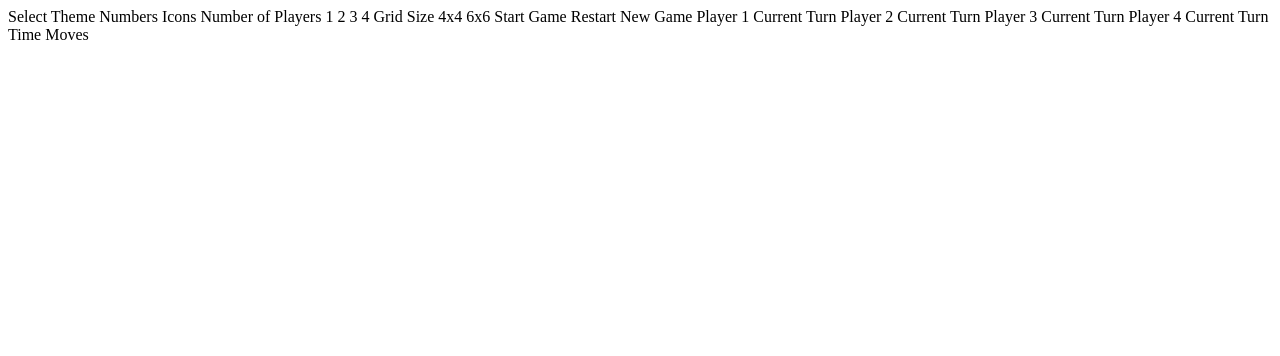
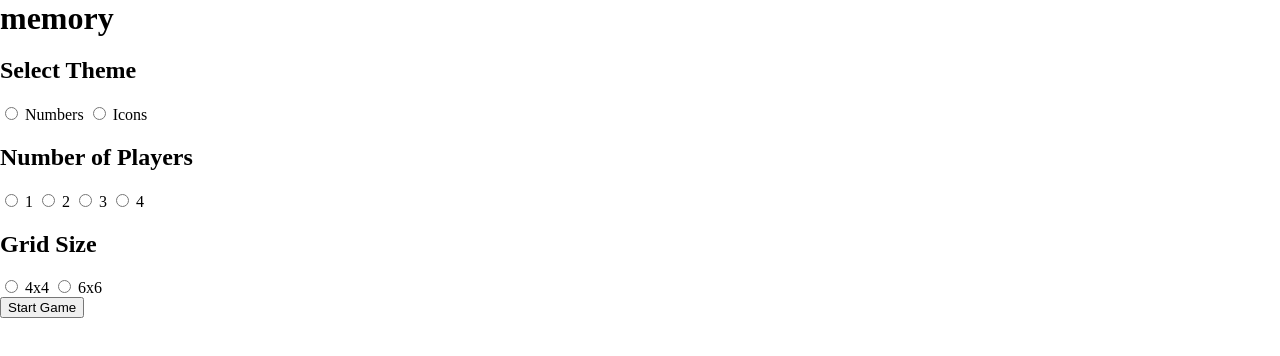
Before and after one commit to solomonnyamson/memory-game, a plain HTML site: page index.html in a window 1280 px wide. Drawn offline with Linux system fonts and the light colour scheme.

Commit message:
feat: Complete markup of game setup screen

```diff
--- a/index.html
+++ b/index.html
@@ -3,19 +3,68 @@
 <head>
   <meta charset="UTF-8">
   <meta name="viewport" content="width=device-width, initial-scale=1.0">
+  <meta name="author" content="Solomon Nyamson">
+  <meta name="description" content="Memory Game Website">
 
   <link rel="icon" type="image/png" sizes="32x32" href="./assets/favicon-32x32.png">
+  <link rel="stylesheet" href="style.css">
 
   <title>Frontend Mentor | Memory game</title>
 </head>
 <body>
 
   <!-- Game setup start -->
+  <div class="wrapper">
+    <h1 class="game-title">memory</h1>
+    <div class="game-board">
+      <div class="game-board__theme">
+        <h2>Select Theme</h2>
+        <label for="numbers" name="theme">
+          <input type="radio" name="theme" id="numbers">
+          Numbers
+        </label>
+        <label for="icons" name="theme">
+          <input type="radio" name="theme" id="icons">
+          Icons
+        </label>
+      </div>
+      <div class="game-board__player">
+        <h2>Number of Players</h2>
+        <label for="1" name="player">
+          <input type="radio" name="player" id="1">
+          1
+        </label>
+        <label for="2" name="player">
+          <input type="radio" name="player" id="2">
+          2
+        </label>
+        <label for="3" name="player">
+          <input type="radio" name="player" id="3">
+          3
+        </label>
+        <label for="4" name="player">
+          <input type="radio" name="player" id="4">
+          4
+        </label>
+      </div>
+      <div class="game-board__size">
+        <h2>Grid Size</h2>
+        <label for="4x4" name="size">
+          <input type="radio" name="size" id="4x4">
+          4x4
+        </label>
+        <label for="6x6" name="size">
+          <input type="radio" name="size" id="6x6">
+          6x6
+        </label>
+      </div>
+      <div class="game-board__button">
+        <button>Start Game</button>
+      </div>
+    </div>
+  </div>
 
-  Select Theme
-  Numbers
-  Icons
-
+<!--
   Number of Players
   1
   2
@@ -26,41 +75,41 @@
   4x4
   6x6
 
-  Start Game
+  Start Game -->
 
   <!-- Game setup end -->
 
   <!-- Game board start -->
 
-  Restart
-  New Game
+  <!-- Restart
+  New Game -->
 
   <!-- Multiplayer scores start -->
 
-  Player 1
+  <!-- Player 1 -->
   <!-- P1 score -->
-  Current Turn
+  <!-- Current Turn -->
 
-  Player 2
+  <!-- Player 2 -->
   <!-- P2 score -->
-  Current Turn
+  <!-- Current Turn -->
 
-  Player 3
+  <!-- Player 3 -->
   <!-- P3 score -->
-  Current Turn
+  <!-- Current Turn -->
 
-  Player 4
+  <!-- Player 4 -->
   <!-- P4 score -->
-  Current Turn
+  <!-- Current Turn -->
 
   <!-- Multiplayer scores start -->
 
   <!-- Solo game time and moves counter start -->
 
-  Time
+  <!-- Time -->
   <!-- Time elapsed -->
 
-  Moves
+  <!-- Moves -->
   <!-- Moves total -->
 
   <!-- Solo game time and moves counter end -->
--- a/style.css
+++ b/style.css
@@ -0,0 +1,36 @@
+/* FONT */
+@import url('https://fonts.googleapis.com/css2?family=Atkinson+Hyperlegible:wght@400;700&display=swap');
+
+/* COLOR VARIABLES */
+:root {
+    --orange: #FDA214;
+    --medium-grey: #BCCED9;
+    --medium-blue: #304859;
+    --dark-blue: #152938;
+    --light-grey: #F2F2F2;
+    --very-light-grey: #FCFCFC;
+    --soft-sea-blue: #7191A5;
+    --medium-sea-blue: #6395B8;
+
+}
+
+/* DEFAULT RESET */
+*,
+*::before,
+*::after {
+    box-sizing: border-box;
+}
+
+body,
+h1,
+h3,
+h3,
+p {
+    margin: 0;
+    padding: 0;
+}
+
+/* SMOOTH SCROLLING */
+html:focus-within {
+    scroll-behavior: smooth;
+}
```
